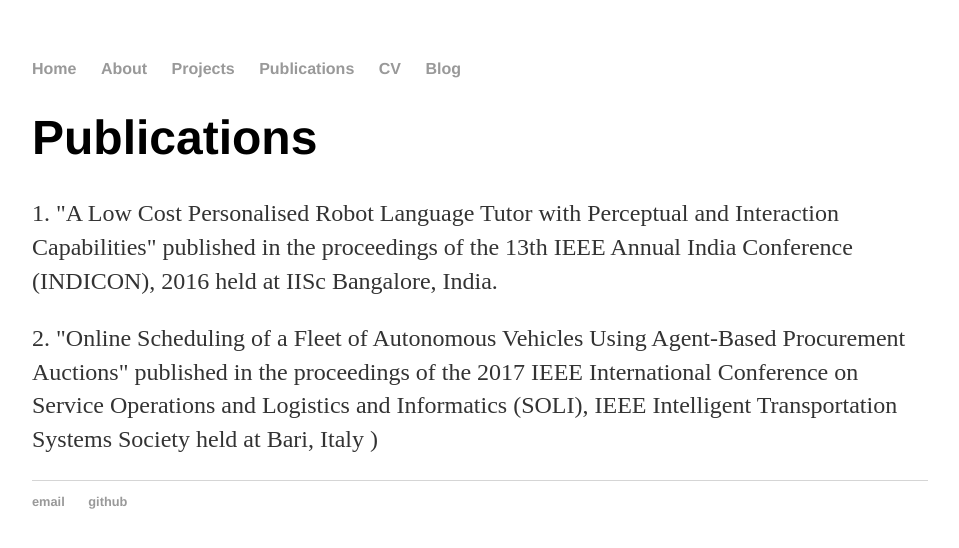
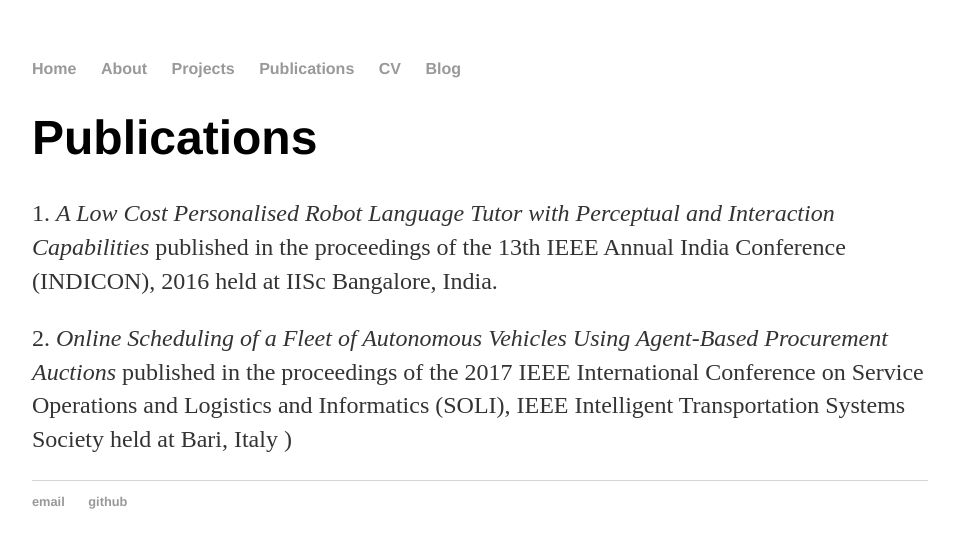
Before and after one commit to megh1241/megh1241.github.io, a Jekyll site: the page built from publications/index.html, in a window 1280 px wide. Shown: the top 548 px of the page, without its empty margins (160-1119 px from the left). Built offline with Jekyll 4.4.1, drawn with Linux system fonts in a browser that asks for light colours.

```diff
--- a/publications/index.html
+++ b/publications/index.html
@@ -4,10 +4,10 @@ title: Meghana Madhyastha
 ---
 <div class="blurb">
 	<h1>Publications</h1>
-<p>1. "A Low Cost Personalised Robot Language Tutor with Perceptual and Interaction
-Capabilities"  published in the proceedings of the 13th IEEE Annual
-India Conference (INDICON), 2016 held at IISc Bangalore, India.</p>
-<p>2. "Online Scheduling of a Fleet of Autonomous Vehicles Using Agent-Based Procurement Auctions"
+<p>1. <i> A Low Cost Personalised Robot Language Tutor with Perceptual and Interaction
+Capabilities</i> published in the proceedings of the 13th IEEE Annual
+	India Conference (INDICON), 2016 held at IISc Bangalore, India.</p>
+<p>2. <i>Online Scheduling of a Fleet of Autonomous Vehicles Using Agent-Based Procurement Auctions</i>
 	published in the proceedings of the 2017 IEEE International
 	Conference on Service Operations and Logistics and Informatics (SOLI), IEEE Intelligent Transportation
 Systems Society held at Bari, Italy
```
